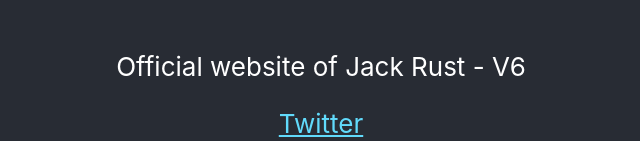
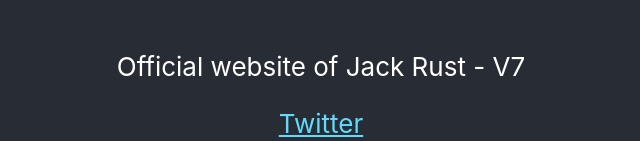
Before and after one commit to jackrust/jackrust, a React (Create React App) app: page / in a window 1280 px wide. Shown: the part 478-619 px from the top of the page, without its empty margins (319-959 px from the left). Built offline with nearby package versions, Linux system fonts and the light colour scheme.

Commit message:
A dockerfile that works locally
And /build removed again

```diff
--- a/package.json
+++ b/package.json
@@ -1,5 +1,5 @@
 {
-  "name": "hello-react",
+  "name": "jackrust",
   "version": "0.1.0",
   "private": true,
   "dependencies": {
--- a/src/App.js
+++ b/src/App.js
@@ -8,7 +8,7 @@
       <header className="App-header">
         <img src={logo} className="App-logo" alt="logo" />
         <p>
-          Official website of Jack Rust - V6
+          Official website of Jack Rust - V7
         </p>
         <a
           className="App-link"
```
Also changed, not shown: 22 other files (tests, documents, lock files or other folders).
